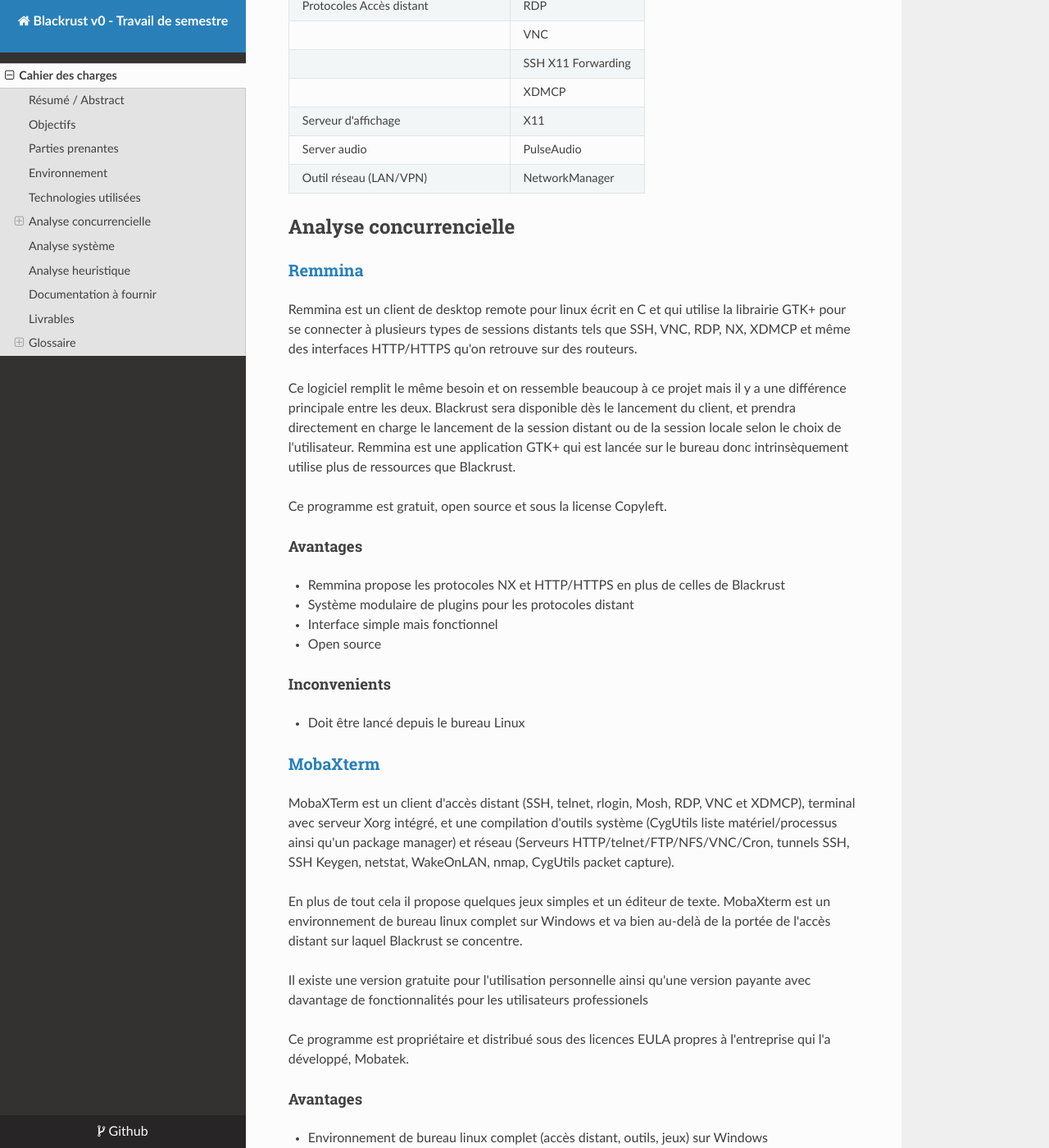
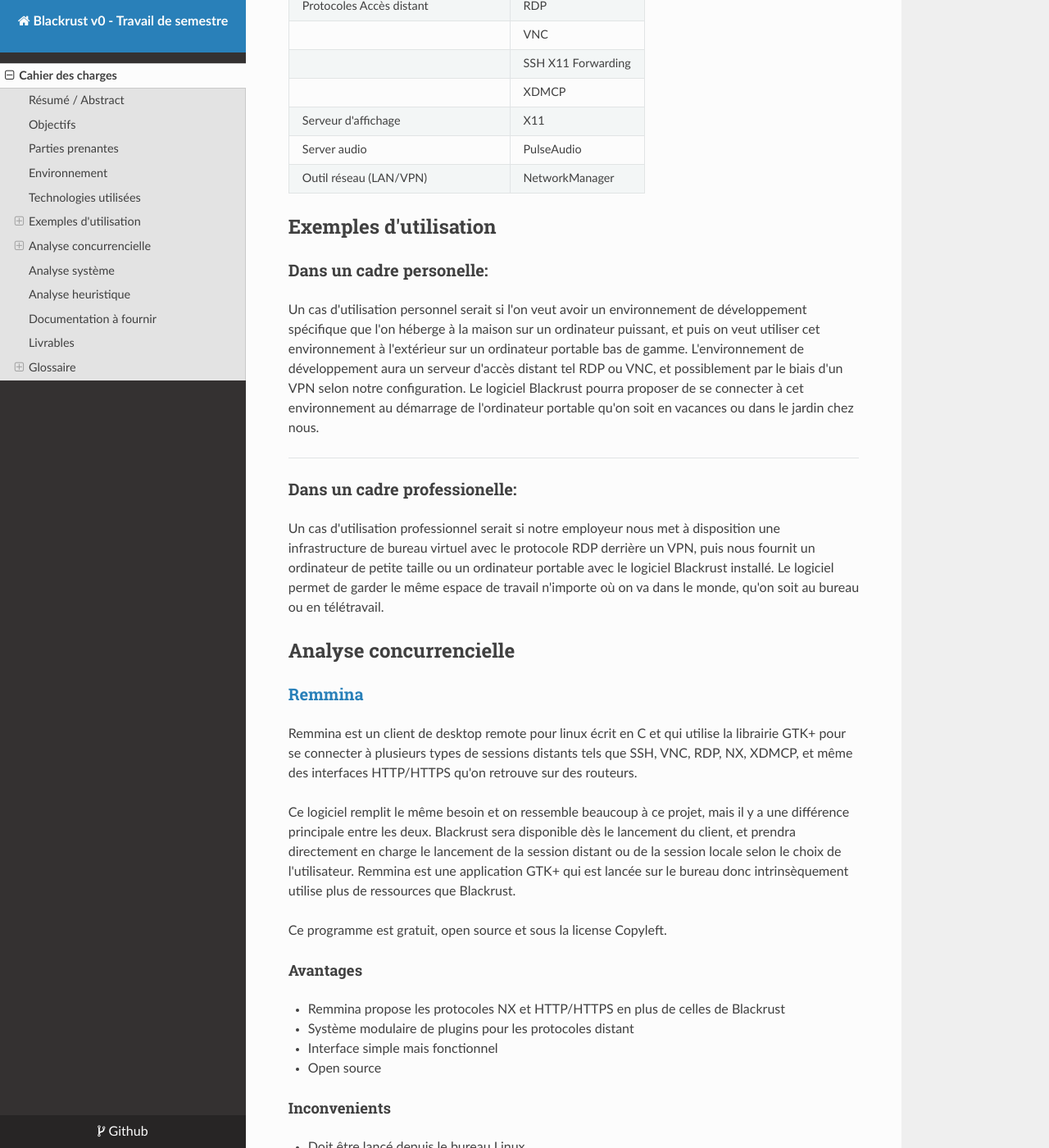
Before and after one commit to DylanUpchr/Blackrust, an MkDocs documentation site: the page built from docs/index.md, in a window 1280 px wide and 1400 px high, scrolled down 1703 px. Shown: the whole window at 82% size. Built offline with MkDocs 1.6.1, drawn with Linux system fonts in a browser that asks for light colours; nearby versions of some CDN libraries; some of the changed text lies outside the part shown.

Commit message:
Updated CdC

```diff
--- a/docs/index.md
+++ b/docs/index.md
@@ -53,11 +53,19 @@
 | Server audio | PulseAudio |
 | Outil réseau (LAN/VPN) | NetworkManager |
 
+## Exemples d'utilisation
+### Dans un cadre personelle:
+Un cas d'utilisation personnel serait si l'on veut avoir un environnement de développement spécifique que l'on héberge à la maison sur un ordinateur puissant, et puis on veut utiliser cet environnement à l'extérieur sur un ordinateur portable bas de gamme. L'environnement de développement aura un serveur d'accès distant tel RDP ou VNC, et possiblement par le biais d'un VPN selon notre configuration. Le logiciel Blackrust pourra proposer de se connecter à cet environnement au démarrage de l'ordinateur portable qu'on soit en vacances ou dans le jardin chez nous.
+
+---
+### Dans un cadre professionelle:
+Un cas d'utilisation professionnel serait si notre employeur nous met à disposition une infrastructure de bureau virtuel avec le protocole RDP derrière un VPN, puis nous fournit un ordinateur de petite taille ou un ordinateur portable avec le logiciel Blackrust installé. Le logiciel permet de garder le même espace de travail n'importe où on va dans le monde, qu'on soit au bureau ou en télétravail.
+
 ## Analyse concurrencielle
 ### [Remmina](https://remmina.org/)
-Remmina est un client de desktop remote pour linux écrit en C et qui utilise la librairie GTK+ pour se connecter à plusieurs types de sessions distants tels que  SSH, VNC, RDP, NX, XDMCP et même des interfaces HTTP/HTTPS qu'on retrouve sur des routeurs.
+Remmina est un client de desktop remote pour linux écrit en C et qui utilise la librairie GTK+ pour se connecter à plusieurs types de sessions distants tels que  SSH, VNC, RDP, NX, XDMCP, et même des interfaces HTTP/HTTPS qu'on retrouve sur des routeurs.
 
-Ce logiciel remplit le même besoin et on ressemble beaucoup à ce projet mais il y a une différence principale entre les deux. Blackrust sera disponible dès le lancement du client, et prendra directement en charge le lancement de la session distant ou de la session locale selon le choix de l'utilisateur. Remmina est une application GTK+ qui est lancée sur le bureau donc intrinsèquement utilise plus de ressources que Blackrust.
+Ce logiciel remplit le même besoin et on ressemble beaucoup à ce projet, mais il y a une différence principale entre les deux. Blackrust sera disponible dès le lancement du client, et prendra directement en charge le lancement de la session distant ou de la session locale selon le choix de l'utilisateur. Remmina est une application GTK+ qui est lancée sur le bureau donc intrinsèquement utilise plus de ressources que Blackrust.
 
 Ce programme est gratuit, open source et sous la license Copyleft.
 
@@ -73,9 +81,9 @@
 ### [MobaXterm](https://mobaxterm.mobatek.net/)
 MobaXTerm est un client d'accès distant (SSH, telnet, rlogin, Mosh, RDP, VNC et XDMCP), terminal avec serveur Xorg intégré, et une compilation d'outils système (CygUtils liste matériel/processus ainsi qu'un package manager) et réseau (Serveurs HTTP/telnet/FTP/NFS/VNC/Cron, tunnels SSH, SSH Keygen, netstat, WakeOnLAN, nmap, CygUtils packet capture).
 
-En plus de tout cela il propose quelques jeux simples et un éditeur de texte. MobaXterm est un environnement de bureau linux complet sur Windows et va bien au-delà de la portée de l'accès distant sur laquel Blackrust se concentre.
+En plus de tout cela, il propose quelques jeux simples et un éditeur de texte. MobaXterm est un environnement de bureau linux complet sur Windows et va bien au-delà de la portée de l'accès distant sur laquel Blackrust se concentre.
 
-Il existe une version gratuite pour l'utilisation personnelle ainsi qu'une version payante avec davantage de fonctionnalités pour les utilisateurs professionels
+Il existe une version gratuite pour l'utilisation personnelle ainsi qu'une version payante avec davantage de fonctionnalités pour les utilisateurs professionels.
 
 Ce programme est propriétaire et distribué sous des licences EULA propres à l'entreprise qui l'a développé, Mobatek.
 
@@ -93,12 +101,12 @@
 ### [ThinLinc](https://www.cendio.com/)
 ThinLinc est un environnement d'accès distant complet basé sur le VNC qui utilise l'authentification par tunnel SSH avec les entreprises comme publique cible.
 
-Ils proposent une solution propriétaire qui utilise des librairies open source, afin d'avoir un système client/serveur pour les clients légers interne et même du télétravail selon la configuration réseau. Ils font partie de la concurrence à ce projet car ils se situent dans le même domaine et remplissent le même cas d'utilisation mais ils proposent un écosystème d'accès distant complet alors que Blackrust est un client polyvalent pour les installations basiques de RDP/VNC/SSH/XDMCP.
+Ils proposent une solution propriétaire qui utilise des librairies open source, afin d'avoir un système client/serveur pour les clients légers interne, et même du télétravail selon la configuration réseau. Ils font partie de la concurrence à ce projet, car ils se situent dans le même domaine et remplissent le même cas d'utilisation, mais ils proposent un écosystème d'accès distant complet alors que Blackrust est un client polyvalent pour les installations basiques de RDP/VNC/SSH/XDMCP.
 
 ### [Citrix](https://www.citrix.com/)
 Citrix est un environnement d'accès distant complet basé sur le RDP/RDS qui propose de meilleures performances que le RDP/RDS basique avec les entreprise comme publique cible.
 
-Ils proposent une soultion propriétaire qui utilise des librairies open source, afin d'avoir un système client/serveur pour les clients légers interne et même du télétravail selon la configuration réseau. Ils font partie de la concurrence à ce projet car ils se situent dans le même domaine et remplissent le même cas d'utilisation mais ils proposent un écosystème d'accès distant complet alors que Blackrust est un client polyvalent pour les installations basiques de RDP/VNC/SSH/XDMCP.
+Ils proposent une soultion propriétaire qui utilise des librairies open source, afin d'avoir un système client/serveur pour les clients légers interne, et même du télétravail selon la configuration réseau. Ils font partie de la concurrence à ce projet, car ils se situent dans le même domaine et remplissent le même, cas d'utilisation, mais ils proposent un écosystème d'accès distant complet alors que Blackrust est un client polyvalent pour les installations basiques de RDP/VNC/SSH/XDMCP.
 ## Analyse système
 ![Analyse système](./img/blackrust-systems-analysis.png)
 ## Analyse heuristique
@@ -127,4 +135,4 @@
 Un Window Manager est un programme qui affiche des applications graphiques dans des fenêtres et gère leur disposition.
 
 #### Display Manager
-Un Display Manager est un programme qui, après le lancement du serveur d'affichage (tel X11 ou Wayland), se charge de l'authentification PAM et de lancer un Window Manager
+Un Display Manager est un programme qui, après le lancement du serveur d'affichage (tel X11 ou Wayland), se charge de l'authentification PAM et de lancer un Window Manager.
```
Also changed, not shown: other parts of docs/index.md (+1 -1 lines).
